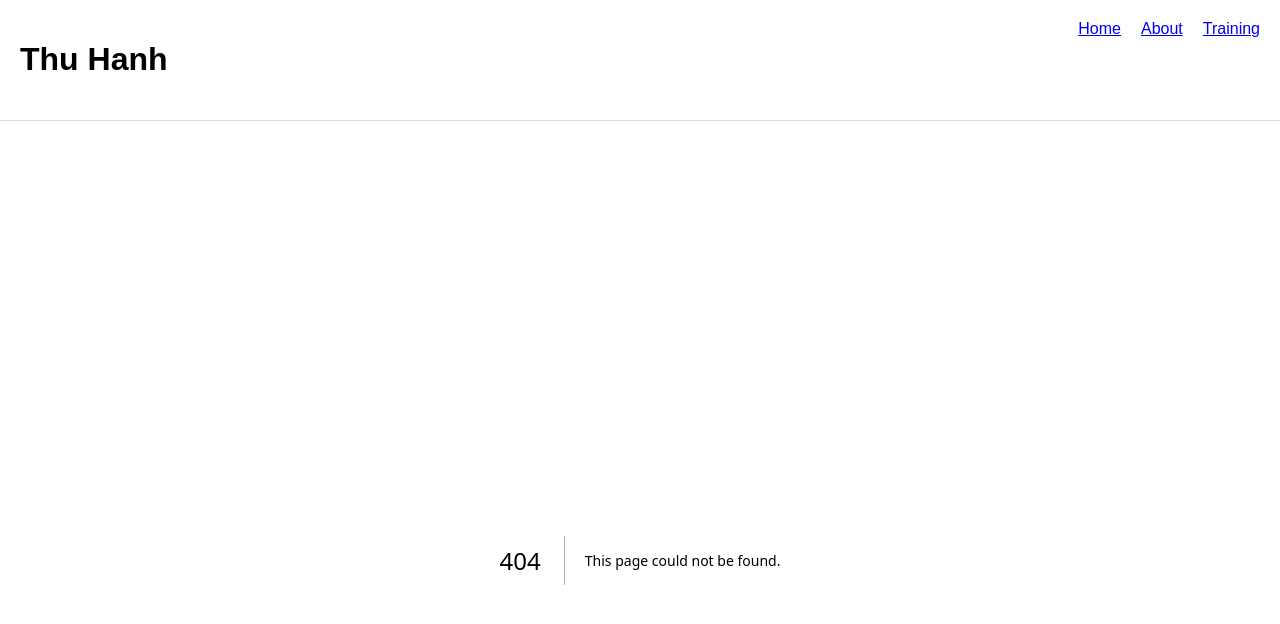
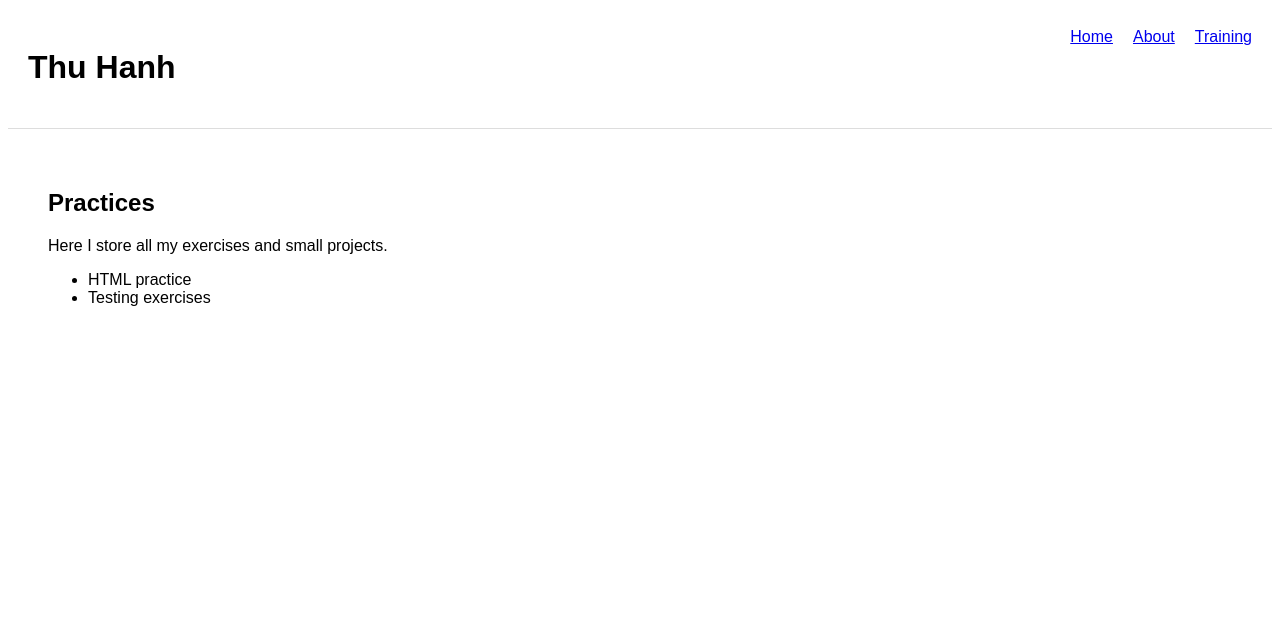
Before and after one commit to Hanhtrannp11/thuhanh-new-challenge, a Next.js app: page /practices in a window 1280 px wide. Before the commit this address had no page. Shown: the top 624 px of the page. Built offline with nearby package versions, Linux system fonts and the light colour scheme.

Commit message:
Create page.tsx

```diff
--- /dev/null
+++ b/app/practices/page.tsx
@@ -0,0 +1,14 @@
+export default function Practices() {
+  return (
+    <div>
+      <h2>Practices</h2>
+
+      <p>Here I store all my exercises and small projects.</p>
+
+      <ul>
+        <li>HTML practice</li>
+        <li>Testing exercises</li>
+      </ul>
+    </div>
+  );
+}
```
